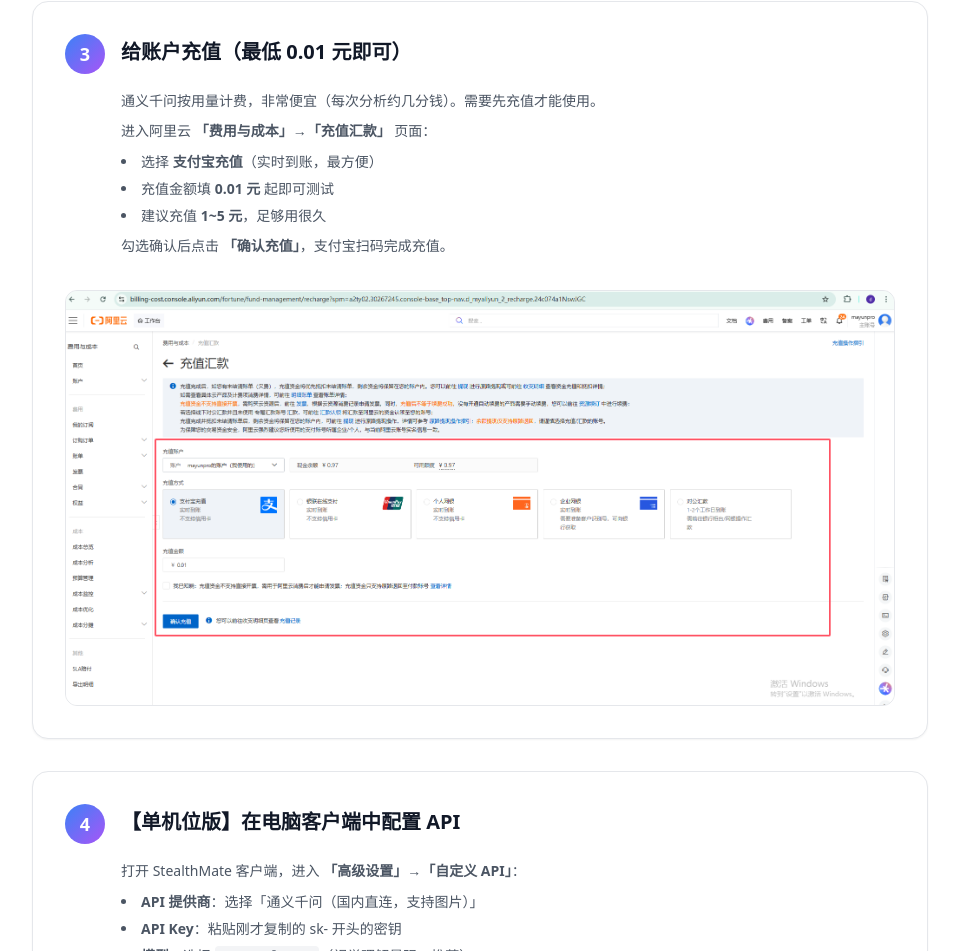
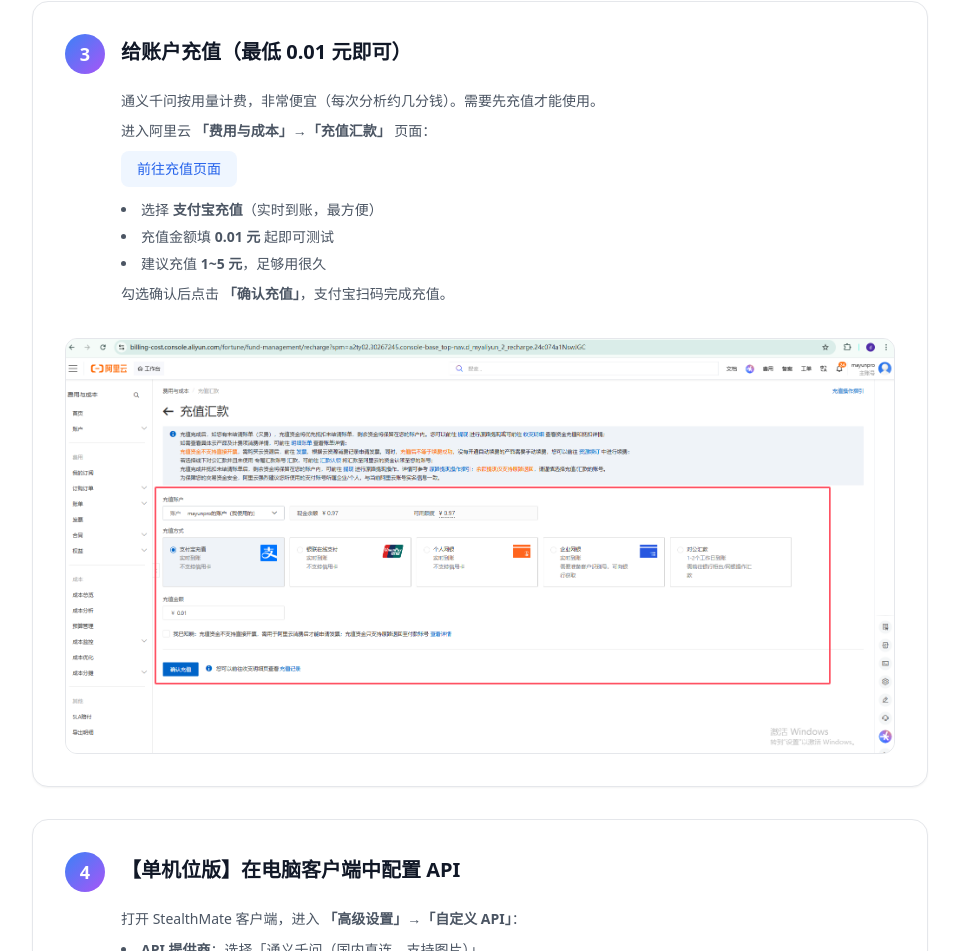
Before and after one commit to benshan123/landing, a Next.js app: page /api-guide in a window 1280 px wide. Shown: the part 1895-2846 px from the top of the page, without its empty margins (160-1119 px from the left). Built offline with nearby package versions, Linux system fonts and the light colour scheme.

Commit message:
Add recharge link to API guide

```diff
--- a/app/api-guide/page.tsx
+++ b/app/api-guide/page.tsx
@@ -47,6 +47,14 @@
       <>
         <p className="mb-2">通义千问按用量计费，非常便宜（每次分析约几分钱）。需要先充值才能使用。</p>
         <p className="mb-2">进入阿里云 <strong>「费用与成本」→「充值汇款」</strong> 页面：</p>
+        <a
+          href="https://billing-cost.console.aliyun.com/fortune/fund-management/recharge"
+          target="_blank"
+          rel="noopener noreferrer"
+          className="inline-block bg-blue-50 text-blue-600 font-mono text-sm px-4 py-2 rounded-lg hover:bg-blue-100 transition break-all mb-3"
+        >
+          前往充值页面
+        </a>
         <ul className="list-disc list-inside space-y-1 text-gray-600">
           <li>选择 <strong>支付宝充值</strong>（实时到账，最方便）</li>
           <li>充值金额填 <strong>0.01 元</strong> 起即可测试</li>
```
